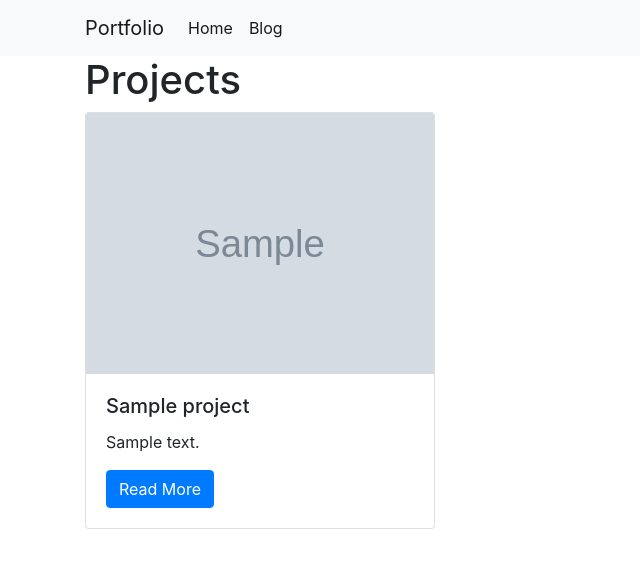
After one commit to jaywongkot/portfolio2, a Django app: page /projects/ in a window 1280 px wide. The commit adds this page. Shown: the top 568 px of the page, without its empty margins (0-640 px from the left). Run offline with Django 3.2, Linux system fonts and the light colour scheme; tables that the repository leaves empty hold one stand-in row (values such as "Sample post"); grey boxes marked "Sample" are stand-in pictures; some libraries are stand-ins or nearby versions.

Commit message:
Add project page to the projects app

```diff
--- a/portfolio/templates/base.html
+++ b/portfolio/templates/base.html
@@ -8,11 +8,31 @@
     <!-- Bootstrap CSS -->
     <link rel="stylesheet" href="https://stackpath.bootstrapcdn.com/bootstrap/4.5.1/css/bootstrap.min.css" integrity="sha384-VCmXjywReHh4PwowAiWNagnWcLhlEJLA5buUprzK8rxFgeH0kww/aWY76TfkUoSX" crossorigin="anonymous">
 
-    <title>Hello, world!</title>
+    <title>Portfolio</title>
   </head>
   <body>
-    {% block page_content %}{% endblock %}
+    <nav class="navbar navbar-expand-lg navbar-light bg-light">
+      <div class="container">
+          <a class="navbar-brand" href="#">Portfolio</a>
+          <button class="navbar-toggler" type="button" data-toggle="collapse" data-target="#navbarSupportedContent" aria-controls="navbarSupportedContent" aria-expanded="false" aria-label="Toggle navigation">
+            <span class="navbar-toggler-icon"></span>
+          </button>
 
+          <div class="collapse navbar-collapse" id="navbarSupportedContent">
+            <ul class="navbar-nav mr-auto">
+              <li class="nav-item active">
+                <a class="nav-link" href="#">Home</a>
+              </li>
+              <li class="nav-item active">
+                <a class="nav-link" href="#">Blog</a>
+              </li>
+            </ul>
+          </div>
+      </div>
+    </nav>
+    <div class="container">
+      {% block page_content %}{% endblock %}
+    </div>
     <!-- Optional JavaScript -->
     <!-- jQuery first, then Popper.js, then Bootstrap JS -->
     <script src="https://code.jquery.com/jquery-3.5.1.slim.min.js" integrity="sha384-DfXdz2htPH0lsSSs5nCTpuj/zy4C+OGpamoFVy38MVBnE+IbbVYUew+OrCXaRkfj" crossorigin="anonymous"></script>
--- a/portfolio/urls.py
+++ b/portfolio/urls.py
@@ -17,7 +17,7 @@ from django.contrib import admin
 from django.urls import path, include
 
 urlpatterns = [
-    path('admin/', admin.site.urls),
-    path('hello_world/', include('hello_world.urls')),
-    path('projects/', include('projects.urls')),
+    path("admin/", admin.site.urls),
+    path("hello_world/", include("hello_world.urls")),
+    path("projects/", include("projects.urls")),
 ]
--- /dev/null
+++ b/projects/templates/project_index.html
@@ -0,0 +1,20 @@
+{% extends "base.html" %}
+{% load static %}
+
+{% block page_content %}
+<h1>Projects</h1>
+<div class="row">
+    {% for project in projects %}
+    <div class="col-md-4">
+        <div class="card mb-2">
+            <img src="{% static project.image %}" alt="" class="card-img-top">
+            <div class="card-body">
+                <h5 class="card-title">{{ project.title }}</h5>
+                <p class="card-text">{{ project.description }}</p>
+                <a href="{% url 'project_detail' project.pk%}" class="btn btn-primary">Read More</a>
+            </div>
+        </div>
+    </div>
+    {% endfor %}
+</div>
+{% endblock %}
--- a/projects/urls.py
+++ b/projects/urls.py
@@ -2,6 +2,6 @@ from django.urls import path
 from . import views
 
 urlpatterns = [
-    path('', views.project_index, name='project_index'),
-    path('<int:pk>/', views.project_detail, name='project_detail'),
+    path("", views.project_index, name="project_index"),
+    path("<int:pk>/", views.project_detail, name="project_detail"),
 ]
```
Also changed, not shown: projects/templates/project_detail.html (added, +18 -0 lines), projects/views.py (+4 -4 lines), projects/static/img/project1.png (added), projects/static/img/project2.png (added), 1 other file.
